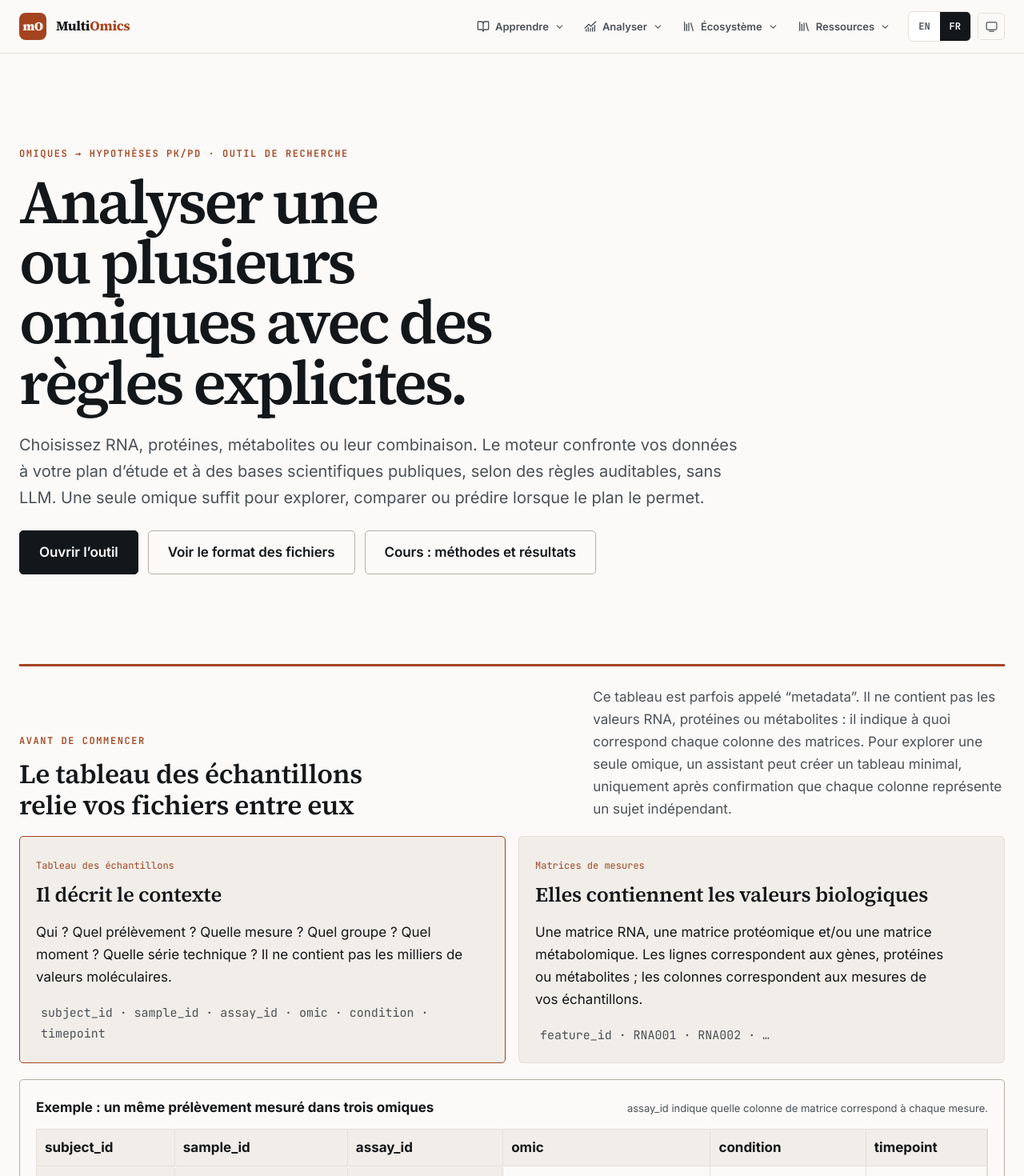
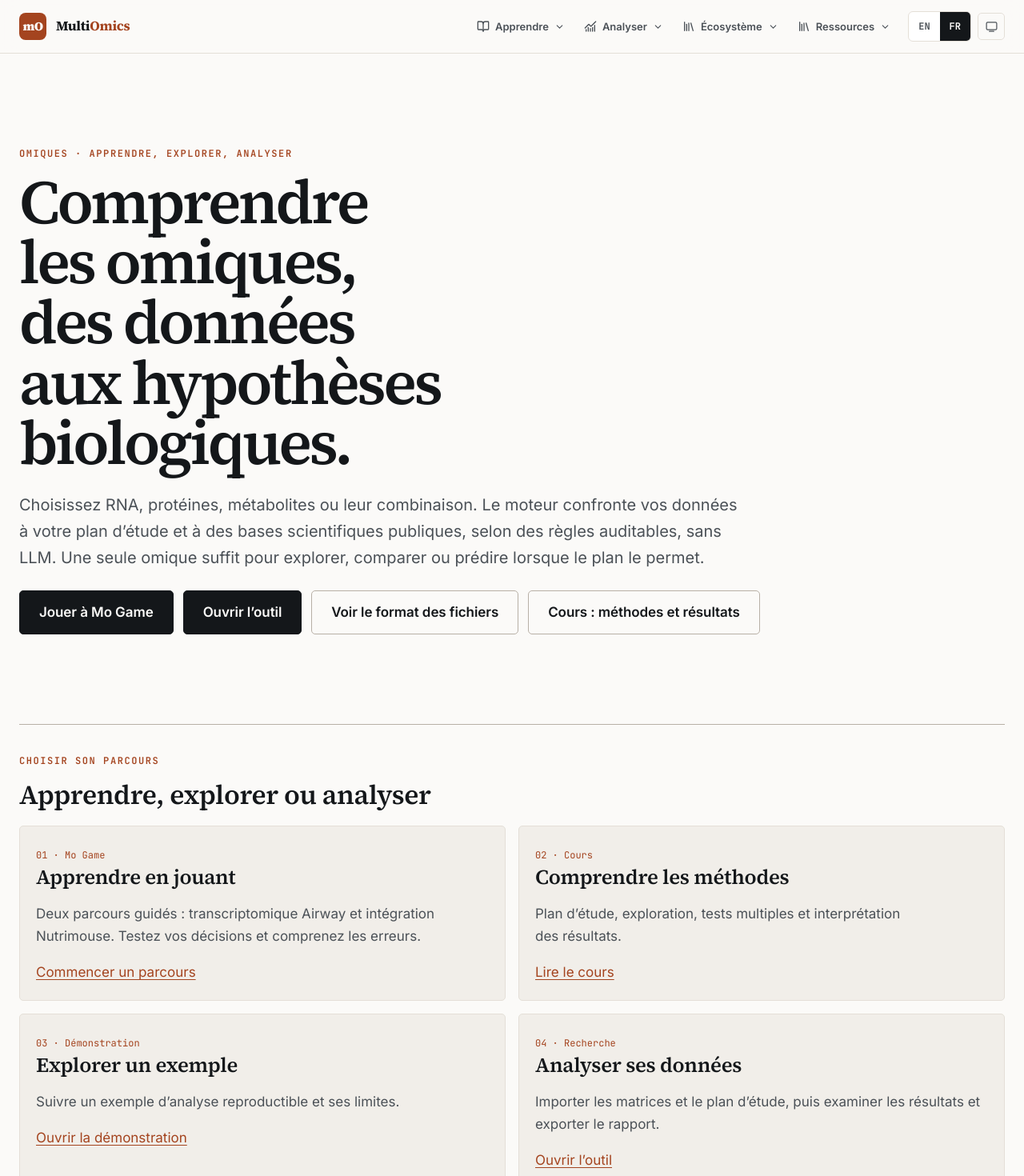
Before and after one commit to rberrah/MultiOmics, a SvelteKit app: page /multiomics in a window 1280 px wide. Shown: the top 1470 px of the page at 80% size. Built offline with nearby package versions, Linux system fonts and the light colour scheme.

Commit message:
feat: broaden MultiOmics home into learning and research platform

```diff
--- a/src/routes/multiomics/+page.svelte
+++ b/src/routes/multiomics/+page.svelte
@@ -50,18 +50,19 @@
 </script>
 
 <svelte:head>
-  <title>{t('MultiOmics — Omiques et pharmacométrie PK/PD', 'MultiOmics — Omics for PK/PD research')}</title>
-  <meta name="description" content={t('MultiOmics : analyses traçables des données transcriptomiques, protéomiques et métabolomiques, pour explorer des hypothèses en PK/PD.', 'MultiOmics: reproducible transcriptomics, proteomics and metabolomics analyses to explore PK/PD hypotheses.')} />
+  <title>{t('MultiOmics — Apprendre et analyser les omiques', 'MultiOmics — Learn and analyze omics')}</title>
+  <meta name="description" content={t('MultiOmics : apprentissage et analyses traçables des données transcriptomiques, protéomiques et métabolomiques.', 'MultiOmics: learning and reproducible analysis of transcriptomics, proteomics and metabolomics.')} />
 </svelte:head>
 
 <section class="hero">
-  <p class="eyebrow">{t('Omiques → hypothèses PK/PD · outil de recherche', 'Omics → PK/PD hypotheses · research tool')}</p>
-  <h1>{t('Analyser une ou plusieurs omiques avec des règles explicites.', 'Analyze one or multiple omics with explicit rules.')}</h1>
+  <p class="eyebrow">{t('Omiques · apprendre, explorer, analyser', 'Omics · learn, explore, analyze')}</p>
+  <h1>{t('Comprendre les omiques, des données aux hypothèses biologiques.', 'Understand omics, from data to biological hypotheses.')}</h1>
   <p class="lede">{t(
     'Choisissez RNA, protéines, métabolites ou leur combinaison. Le moteur confronte vos données à votre plan d’étude et à des bases scientifiques publiques, selon des règles auditables, sans LLM. Une seule omique suffit pour explorer, comparer ou prédire lorsque le plan le permet.',
     'Choose RNA, proteins, metabolites, or a combination. The engine follows auditable rules informed by your study design and public scientific databases, without an LLM. One omics layer is enough to explore, compare or predict when the design supports it.'
   )}</p>
   <div class="actions">
+    <a class="btn btn-primary" data-testid="mo-game-cta" href={resolve('multiomics/game/')}>{t('Jouer à Mo Game', 'Play Mo Game')}</a>
     <a
       class="btn btn-primary"
       href={resolve('multiomics/tool/')}
@@ -80,6 +81,15 @@
   </div>
 </section>
 
+<section class="panel" aria-labelledby="learning-title">
+  <div class="section-head"><div><p class="eyebrow">{t('Choisir son parcours','Choose your path')}</p><h2 id="learning-title">{t('Apprendre, explorer ou analyser','Learn, explore or analyze')}</h2></div></div>
+  <div class="branch-grid">
+    <article><span>01 · Mo Game</span><h3>{t('Apprendre en jouant','Learn by playing')}</h3><p>{t('Deux parcours guidés : transcriptomique Airway et intégration Nutrimouse. Testez vos décisions et comprenez les erreurs.','Two guided paths: Airway transcriptomics and Nutrimouse integration. Test your decisions and understand mistakes.')}</p><a href={resolve('multiomics/game/')}>{t('Commencer un parcours','Start a journey')}</a></article>
+    <article><span>02 · {t('Cours','Course')}</span><h3>{t('Comprendre les méthodes','Understand the methods')}</h3><p>{t('Plan d’étude, exploration, tests multiples et interprétation des résultats.','Study design, exploration, multiple testing and interpretation.')}</p><a href={resolve('multiomics/learn/')}>{t('Lire le cours','Read the course')}</a></article>
+    <article><span>03 · {t('Démonstration','Demo')}</span><h3>{t('Explorer un exemple','Explore an example')}</h3><p>{t('Suivre un exemple d’analyse reproductible et ses limites.','Follow a reproducible analysis example and its limitations.')}</p><a href={resolve('multiomics/demo/')}>{t('Ouvrir la démonstration','Open the demo')}</a></article>
+    <article><span>04 · {t('Recherche','Research')}</span><h3>{t('Analyser ses données','Analyze your data')}</h3><p>{t('Importer les matrices et le plan d’étude, puis examiner les résultats et exporter le rapport.','Import matrices and study design, inspect results and export the report.')}</p><a href={resolve('multiomics/tool/')}>{t('Ouvrir l’outil','Open the tool')}</a></article>
+  </div>
+</section>
 <section class="panel sample-sheet-intro">
   <div class="section-head">
     <div>
```
